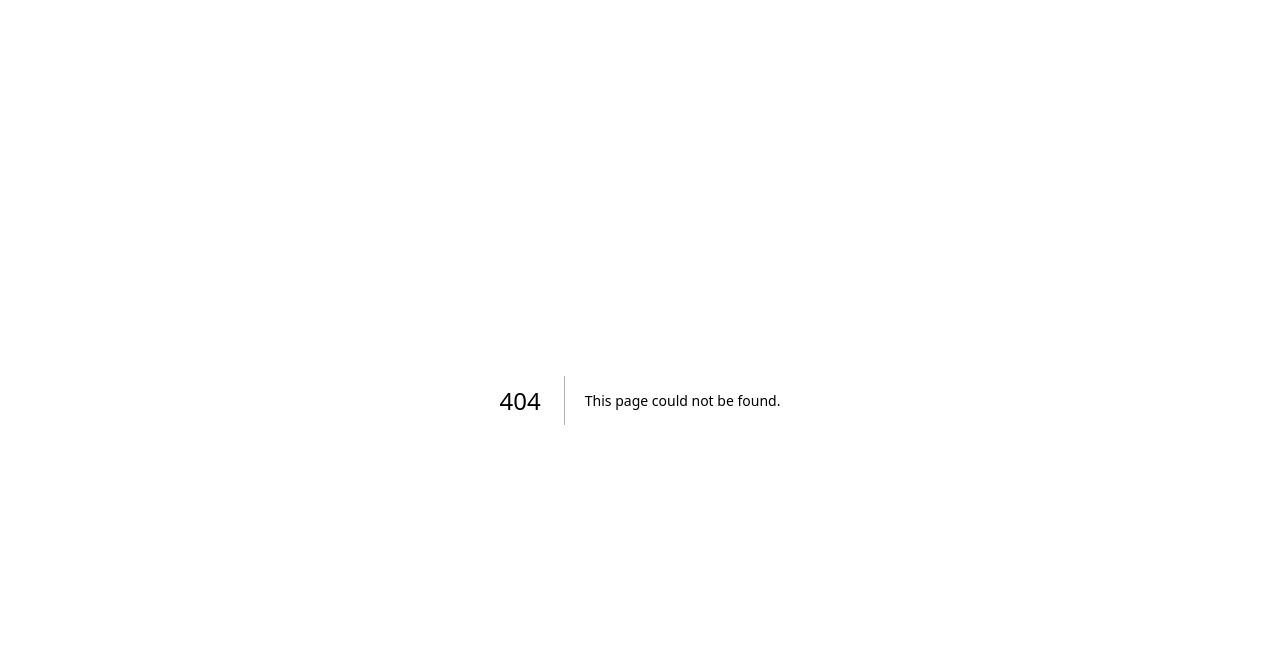
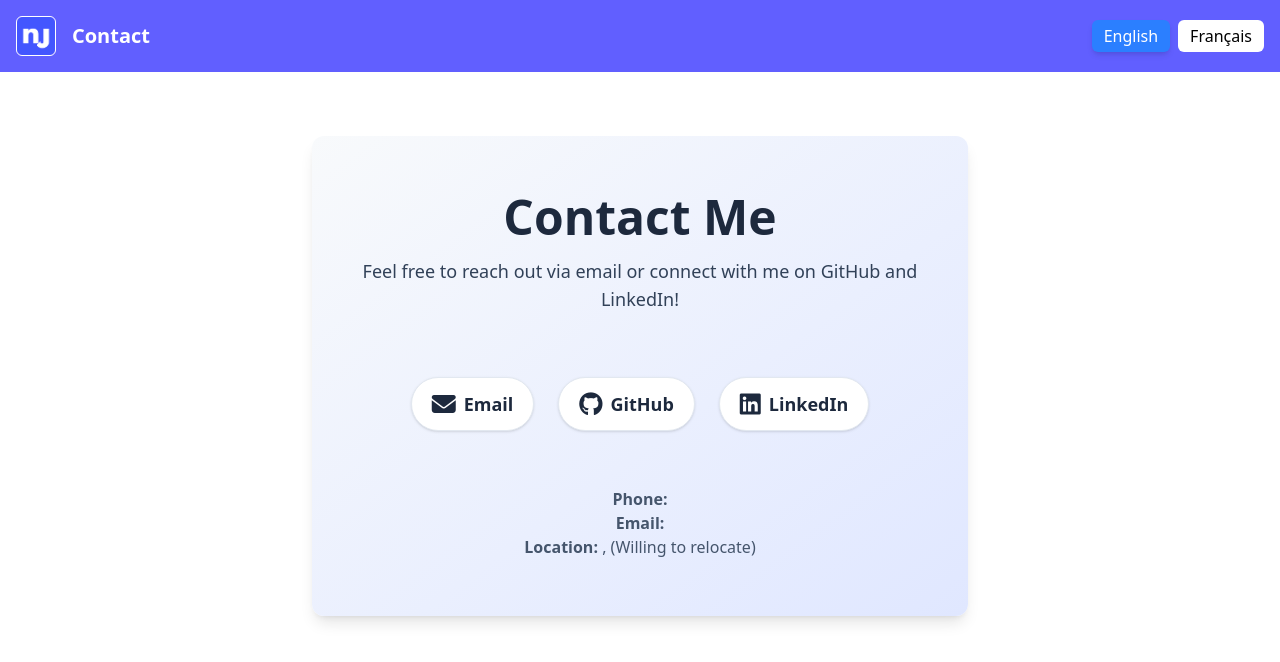
Before and after one commit to Akkuro/Portfolio, a Next.js app: page /contact in a window 1280 px wide. Before the commit this address had no page. Shown: the top 662 px of the page. Built offline with nearby package versions, Linux system fonts and the light colour scheme.

Commit message:
Add contact page

```diff
--- a/next.config.ts
+++ b/next.config.ts
@@ -2,6 +2,9 @@ import type { NextConfig } from "next";
 
 const nextConfig: NextConfig = {
   output: 'export',
+  publicRuntimeConfig: {
+    NEXT_PUBLIC_EMAIL: process.env.NEXT_PUBLIC_EMAIL
+  },
 };
 
 export default nextConfig;
--- a/package.json
+++ b/package.json
@@ -10,6 +10,7 @@
   },
   "dependencies": {
     "@fortawesome/fontawesome-free": "^6.7.2",
+    "@next/env": "^15.3.1",
     "i18next": "^25.0.0",
     "i18next-browser-languagedetector": "^8.0.4",
     "next": "15.3.0",
--- /dev/null
+++ b/src/app/components/Contact.tsx
@@ -0,0 +1,47 @@
+"use client";
+
+import { useLanguageContext } from "../contexts/LanguageContext";
+import { SocialLinks } from "./SocialLinks";
+
+export const Contact: React.FC = () => {
+  const { t } = useLanguageContext();
+
+  return (
+    <section className="flex flex-col items-center justify-center min-h-[60vh] bg-gradient-to-br from-slate-50 to-indigo-100 rounded-xl shadow-lg p-10 mt-8 mb-8">
+      <h1 className="text-4xl md:text-5xl font-extrabold mb-4 text-slate-800 text-center">
+        {t.contactMe || "Contact Me"}
+      </h1>
+      <p className="text-lg text-slate-700 mb-8 text-center max-w-xl">
+        {t.contactSentence}
+      </p>
+      <SocialLinks />
+      <div className="mt-6 text-center text-slate-600">
+        <div>
+          <span className="font-semibold">{t.phone + t.colon || "Phone:"}</span>{" "}
+          <a
+            href={`tel:${process.env.NEXT_PUBLIC_PHONE_COMPACT}`}
+            className="text-indigo-600 hover:underline"
+          >
+            {process.env.NEXT_PUBLIC_PHONE}
+          </a>
+        </div>
+        <div>
+          <span className="font-semibold">{t.email + t.colon || "Email:"}</span>{" "}
+          <a
+            href={`mailto:${process.env.NEXT_PUBLIC_EMAIL}`}
+            className="text-indigo-600 hover:underline"
+          >
+            {process.env.NEXT_PUBLIC_EMAIL}
+          </a>
+        </div>
+        <div>
+          <span className="font-semibold">
+            {t.location + t.colon || "Location:"}
+          </span>{" "}
+          {process.env.NEXT_PUBLIC_CITY}, {process.env.NEXT_PUBLIC_COUNTRY} (
+          {t.willingToRelocate || "Willing to relocate"})
+        </div>
+      </div>
+    </section>
+  );
+};
--- a/src/app/components/HeroSection.tsx
+++ b/src/app/components/HeroSection.tsx
@@ -9,7 +9,7 @@ export const HeroSection = () => {
   return (
     <section className="flex flex-col items-center justify-center min-h-[60vh] bg-gradient-to-br from-slate-50 to-indigo-100 rounded-xl shadow-lg p-15 mt-8 mb-8">
       <h1 className="text-4xl md:text-5xl font-extrabold mb-3 text-slate-800 text-center">
-        {t.greeting || "Hello, I'm Jon"}
+        {t.greeting || `Hello, I'm ${process.env.NEXT_PUBLIC_FULL_NAME}`}
       </h1>
       <h2 className="text-xl md:text-2xl font-medium mb-6 text-indigo-500 text-center">
         {t.subtitle || ""}
@@ -28,7 +28,7 @@ export const HeroSection = () => {
         )}
         {t.contact && (
           <a
-            href="mailto:jon@example.com"
+            href="/contact"
             className="px-8 py-3 bg-white text-indigo-500 border-2 border-indigo-500 rounded-full font-semibold text-base shadow hover:bg-indigo-50 transition"
           >
             {t.contact}
--- a/src/app/components/SocialLinks.tsx
+++ b/src/app/components/SocialLinks.tsx
@@ -3,7 +3,7 @@
 export const SocialLinks: React.FC = () => (
   <div className="flex gap-6 my-8 justify-center">
     <a
-      href=""
+      href={`mailto:${process.env.NEXT_PUBLIC_EMAIL}`}
       target="_blank"
       rel="noopener noreferrer"
       aria-label="Email"
@@ -13,7 +13,7 @@ export const SocialLinks: React.FC = () => (
       <span className="hidden sm:inline">Email</span>
     </a>
     <a
-      href=""
+      href={process.env.NEXT_PUBLIC_GITHUB}
       target="_blank"
       rel="noopener noreferrer"
       aria-label="GitHub"
@@ -23,7 +23,7 @@ export const SocialLinks: React.FC = () => (
       <span className="hidden sm:inline">GitHub</span>
     </a>
     <a
-      href=""
+      href={process.env.NEXT_PUBLIC_LINKEDIN}
       target="_blank"
       rel="noopener noreferrer"
       aria-label="LinkedIn"
--- /dev/null
+++ b/src/app/contact/page.tsx
@@ -0,0 +1,20 @@
+"use client"
+
+import { Contact } from "../components/Contact";
+import { Navbar } from "../components/Navbar";
+import { useLanguageContext } from "../contexts/LanguageContext";
+
+const ContactPage = () => {
+  const { t } = useLanguageContext();
+
+  return (
+    <>
+      <Navbar title={t.contact || "Contact"} />
+      <div className="flex flex-col items-center justify-center min-h-full p-8">
+        <Contact />
+      </div>
+    </>
+  );
+};
+
+export default ContactPage;
--- a/src/locales/en/common.json
+++ b/src/locales/en/common.json
@@ -2,8 +2,15 @@
   "greeting": "Hello, I'm Noa Jelsch",
   "subtitle": "Creative Developer & Designer",
   "description": "Welcome to my portfolio. This site is under construction. Stay tuned for updates!",
-  "contact": "Contact Me",
+  "contactMe": "Contact Me",
+  "contact": "Contact",
+  "contactSentence": "Feel free to reach out via email or connect with me on GitHub and LinkedIn!",
   "switch": "Français",
   "viewProjects": "View Projects",
-  "projects": "My Projects"
+  "projects": "My Projects",
+  "phone": "Phone",
+  "email": "Email",
+  "location": "Location",
+  "willingToRelocate": "Willing to relocate",
+  "colon": ":"
 }
--- a/src/locales/fr/common.json
+++ b/src/locales/fr/common.json
@@ -2,8 +2,15 @@
   "greeting": "Bonjour, je suis Noa Jelsch",
   "subtitle": "Développeur & Designer Créatif",
   "description": "Bienvenue sur mon portfolio. Ce site est en construction. Restez à l'écoute pour les mises à jour !",
-  "contact": "Contactez-moi",
+  "contactMe": "Contactez-moi",
+  "contact": "Contact",
+  "contactSentence": "N'hésitez pas à me contacter par courriel ou à vous connecter avec moi sur GitHub et LinkedIn !",
   "switch": "English",
   "viewProjects": "Voir les Projets",
-  "projects": "Mes Projets"
+  "projects": "Mes Projets",
+  "phone": "Téléphone",
+  "email": "Courriel",
+  "location": "Localisation",
+  "willingToRelocate": "Prêt à déménager",
+  "colon": " :"
 }
```
Also changed, not shown: 1 other file (tests, documents, lock files or other folders).
